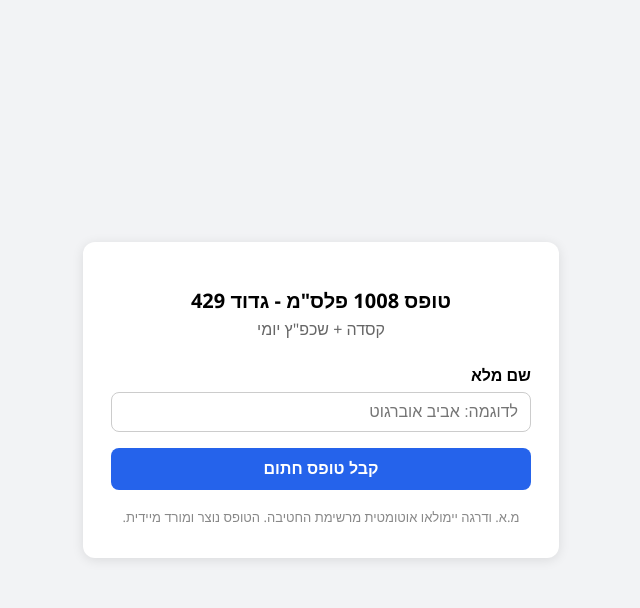
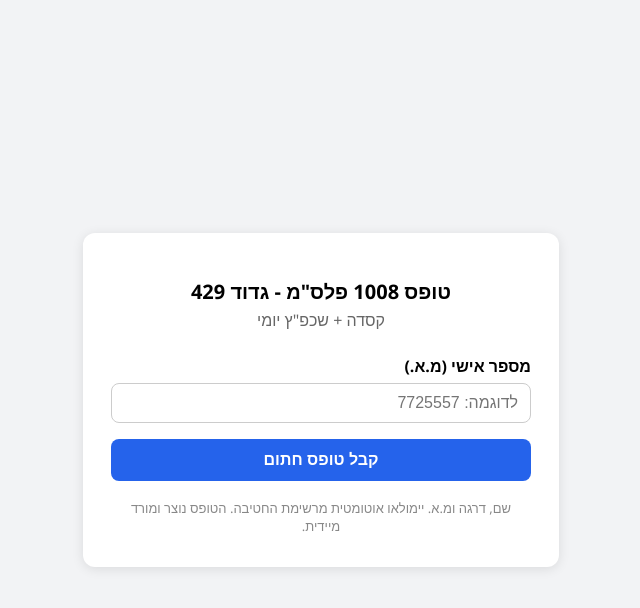
Before and after one commit to AvivOber/idf-1008-equipment-forms, a Flask app: page / in a window 1280 px wide. Shown: the top 608 px of the page, without its empty margins (319-959 px from the left). Run offline with Flask 3, Linux system fonts and the light colour scheme.

Commit message:
Look up soldiers by personal number instead of full name
Full name isn't a safe lookup key - the unit roster can have (and does
have) more than one soldier with the same name. Personal number (מ.א.)
is guaranteed unique, so the self-service page now asks for that instead.

Co-Authored-By: Claude Sonnet 5 <noreply@anthropic.com>
Claude-Session: https://claude.ai/code/session_01HNd3EjvEx6ue2RNhAMrcfT

```diff
--- a/app.py
+++ b/app.py
@@ -1,7 +1,8 @@
 """
-Small self-service web page: a soldier types their name, the app looks them
-up in the roster (name -> personal number + rank) and immediately returns
-their filled-in, signed Form 1008 as a PDF download.
+Small self-service web page: a soldier enters their personal number (מ.א.),
+the app looks them up in the roster (personal number -> name + rank, since
+full name isn't a safe lookup key - more than one soldier can share one)
+and immediately returns their filled-in, signed Form 1008 as a PDF download.
 
 Also serves /admin: a password-protected page to upload/replace the roster
 file from a browser (no terminal/Python needed) - the roster is gitignored
@@ -23,19 +24,19 @@ ADMIN_PASSWORD = os.environ.get("ADMIN_PASSWORD", "changeme")
 
 @app.route("/")
 def index():
-    return render_template("index.html", names=roster.all_names())
+    return render_template("index.html")
 
 
 @app.route("/generate", methods=["POST"])
 def generate():
-    full_name = request.form.get("full_name", "").strip()
-    if not full_name:
-        flash("נא להזין שם מלא")
+    personal_number = request.form.get("personal_number", "").strip()
+    if not personal_number:
+        flash("נא להזין מספר אישי")
         return redirect(url_for("index"))
 
-    soldier = roster.find_soldier(full_name)
+    soldier = roster.find_soldier_by_personal_number(personal_number)
     if not soldier:
-        flash(f'לא נמצא חייל בשם "{full_name}" ברשימת החטיבה. פנה/י ל{config.ISSUER["first_name"]} {config.ISSUER["last_name"]}.')
+        flash(f'לא נמצא חייל עם מספר אישי "{personal_number}" ברשימת החטיבה. פנה/י ל{config.ISSUER["first_name"]} {config.ISSUER["last_name"]}.')
         return redirect(url_for("index"))
 
     try:
--- a/roster.py
+++ b/roster.py
@@ -56,12 +56,14 @@ def load_roster():
     return _normalize(df)
 
 
-def find_soldier(full_name):
-    """Look up a soldier by exact full-name match. Returns a dict or None."""
+def find_soldier_by_personal_number(personal_number):
+    """Look up a soldier by personal number (מ.א.) - the unique key, unlike
+    full name, which more than one soldier can share. Returns a dict or None."""
     df = load_roster()
     if df.empty:
         return None
-    match = df[df["full_name"] == full_name.strip()]
+    pn = str(personal_number).strip()
+    match = df[df["personal_number"] == pn]
     if match.empty:
         return None
     row = match.iloc[0]
--- a/templates/index.html
+++ b/templates/index.html
@@ -20,15 +20,12 @@
     {% endwith %}
 
     <form method="POST" action="{{ url_for('generate') }}">
-      <label for="full_name">שם מלא</label>
-      <input list="names" id="full_name" name="full_name" placeholder="לדוגמה: אביב אוברגוט" required autocomplete="off">
-      <datalist id="names">
-        {% for n in names %}<option value="{{ n }}">{% endfor %}
-      </datalist>
+      <label for="personal_number">מספר אישי (מ.א.)</label>
+      <input type="text" inputmode="numeric" pattern="[0-9]*" id="personal_number" name="personal_number" placeholder="לדוגמה: 7725557" required autocomplete="off">
       <button type="submit">קבל טופס חתום</button>
     </form>
 
-    <p class="hint">מ.א. ודרגה יימולאו אוטומטית מרשימת החטיבה. הטופס נוצר ומורד מיידית.</p>
+    <p class="hint">שם, דרגה ומ.א. יימולאו אוטומטית מרשימת החטיבה. הטופס נוצר ומורד מיידית.</p>
   </div>
 </body>
 </html>
```
